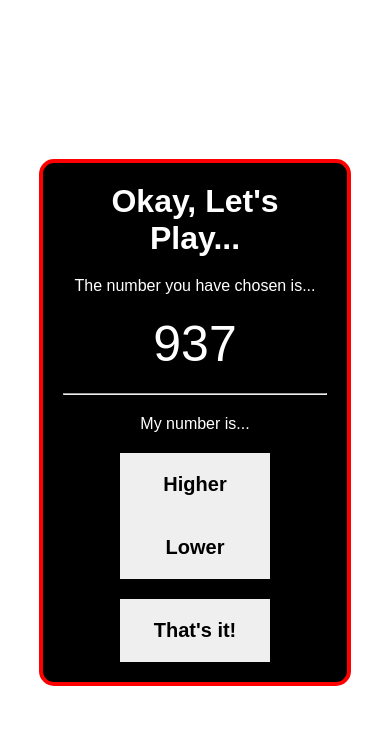
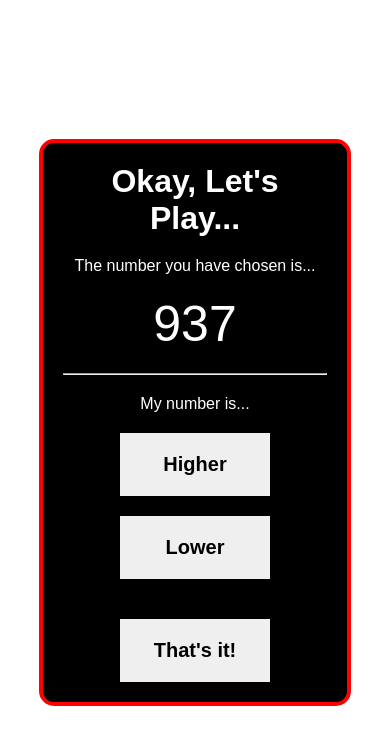
Before and after one commit to rperry99/console-number-wizard, a plain HTML site: page index.html in a window 390 px wide. Both pictures are taken after a click on the button "Begin". Drawn offline with Linux system fonts and the light colour scheme.

Commit message:
Fix bug that prevented game from guessing 1000, fixed styling on mobile devices, fixed typo in winning statement

```diff
--- a/app.js
+++ b/app.js
@@ -27,7 +27,7 @@ function correct() {
   begin.style.display = "inline";
   game.style.display = "none";
   begin.innerHTML = "Play Again";
-  titleText.innerHTML = "Look's like I am a genius... Play again?";
+  titleText.innerHTML = "Looks like I am a genius... Play again?";
   min = 1;
   max = 1000;
   guess = calculate(min, max);
@@ -37,6 +37,7 @@ function startGame() {
   game.style.display = "block";
   guessNumber.innerHTML = guess;
   titleText.innerHTML = "Okay, Let's Play...";
+  max += 1;
 }
 function calculate(min, max) {
   return Math.floor((min + max) / 2);
--- a/styles.css
+++ b/styles.css
@@ -38,7 +38,7 @@ button {
   display: none;
 }
 #lower {
-  margin: 0 10px;
+  margin: 20px;
 }
 #guess {
   font-size: 50px;
```
Also changed, not shown: 1 other file.
